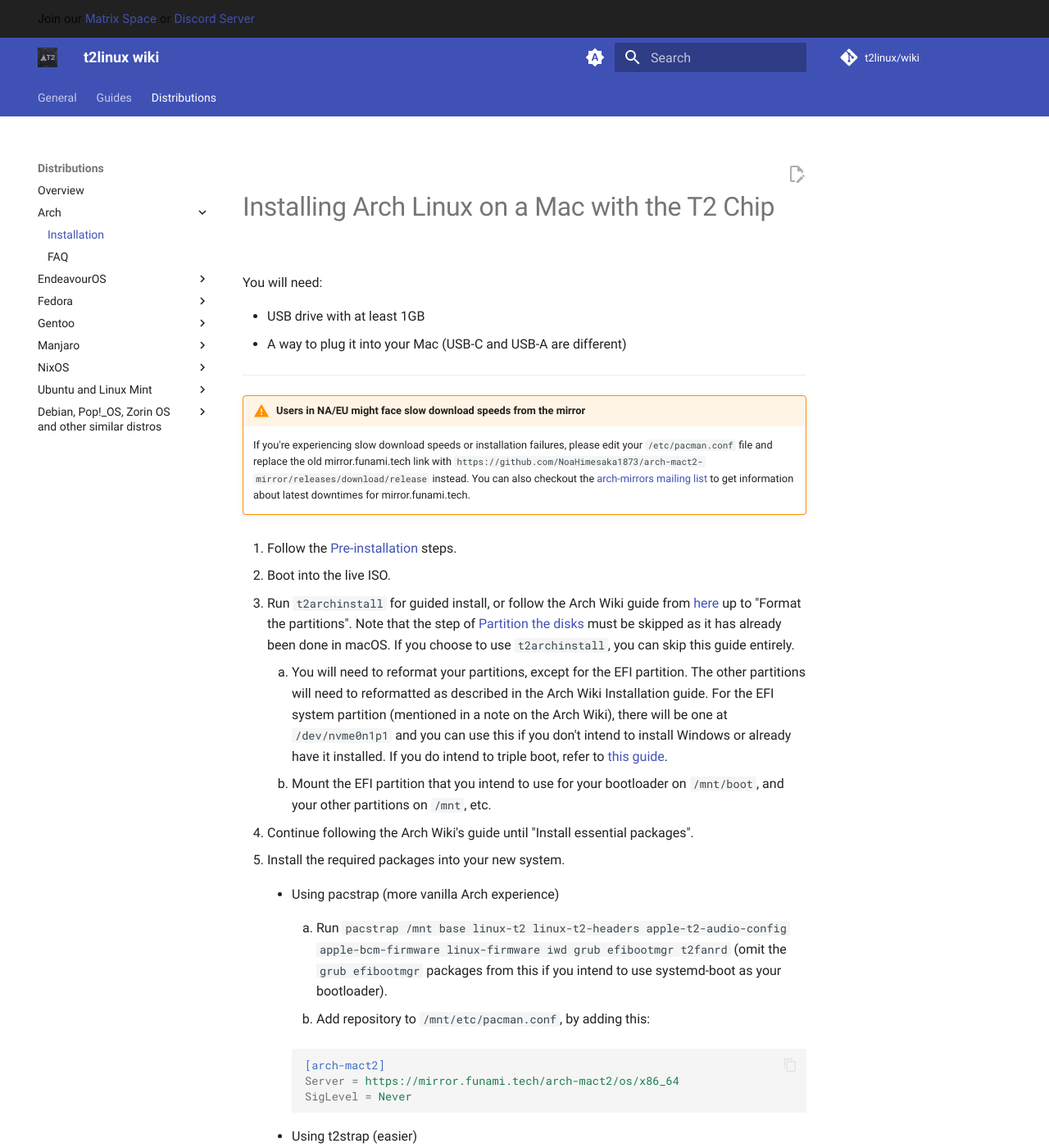
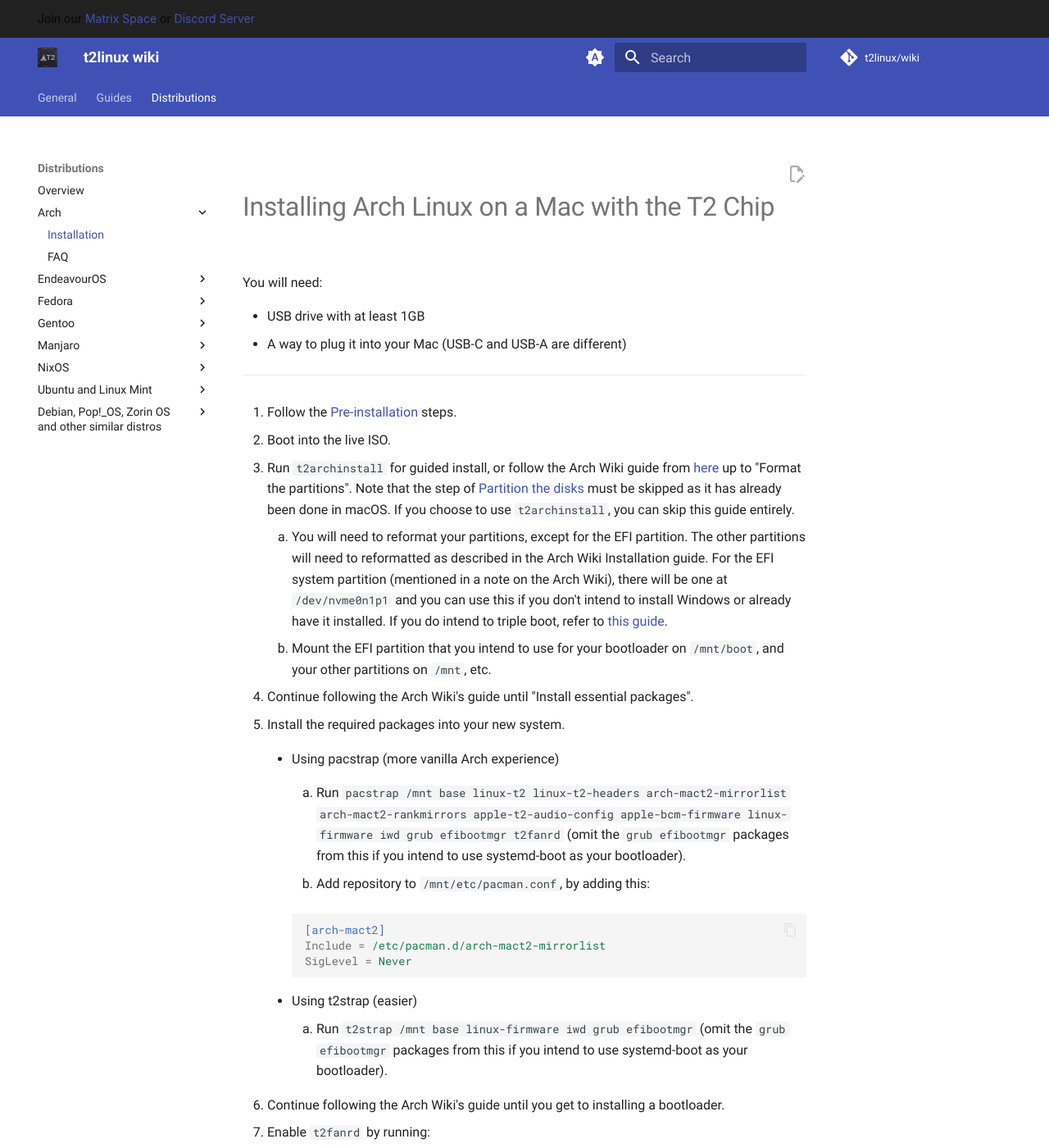
Before and after one commit to t2linux/wiki, an MkDocs documentation site: the page built from docs/distributions/arch/installation.md, in a window 1280 px wide and 1400 px high. Shown: the whole window at 82% size. Built offline with MkDocs 1.6.1 and Material for MkDocs 9.7.7, drawn with Linux system fonts in a browser that asks for light colours; comment, search, counter and statistics services are not loaded.

Commit message:
feat(arch): updated installation steps

````diff
--- a/docs/distributions/arch/installation.md
+++ b/docs/distributions/arch/installation.md
@@ -6,9 +6,6 @@ You will need:
 - A way to plug it into your Mac (USB-C and USB-A are different)
 
 ---
-
-!!! Warning "Users in NA/EU might face slow download speeds from the mirror"
-    If you're experiencing slow download speeds or installation failures, please edit your `/etc/pacman.conf` file and replace the old mirror.funami.tech link with `https://github.com/NoaHimesaka1873/arch-mact2-mirror/releases/download/release` instead. You can also checkout the [arch-mirrors mailing list](https://lists.archlinux.org/archives/list/arch-mirrors@lists.archlinux.org/) to get information about latest downtimes for mirror.funami.tech.
 
 1. Follow the [Pre-installation](https://wiki.t2linux.org/guides/preinstall) steps.
 
@@ -25,13 +22,13 @@ You will need:
 
     -    Using pacstrap (more vanilla Arch experience)
 
-         1. Run `pacstrap /mnt base linux-t2 linux-t2-headers apple-t2-audio-config apple-bcm-firmware linux-firmware iwd grub efibootmgr t2fanrd` (omit the `grub efibootmgr` packages from this if you intend to use systemd-boot as your bootloader).
+         1. Run `pacstrap /mnt base linux-t2 linux-t2-headers arch-mact2-mirrorlist arch-mact2-rankmirrors apple-t2-audio-config apple-bcm-firmware linux-firmware iwd grub efibootmgr t2fanrd` (omit the `grub efibootmgr` packages from this if you intend to use systemd-boot as your bootloader).
 
          2. Add repository to `/mnt/etc/pacman.conf`, by adding this:
 
          ```ini
          [arch-mact2]
-         Server = https://mirror.funami.tech/arch-mact2/os/x86_64
+         Include = /etc/pacman.d/arch-mact2-mirrorlist
          SigLevel = Never
          ```
 
````
